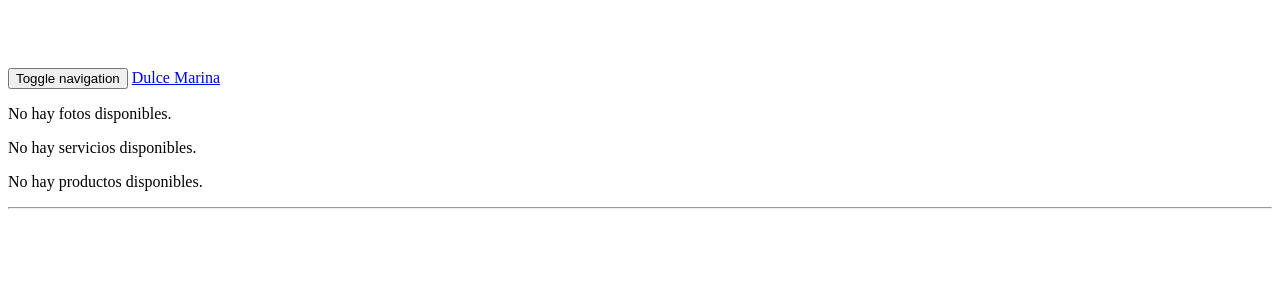
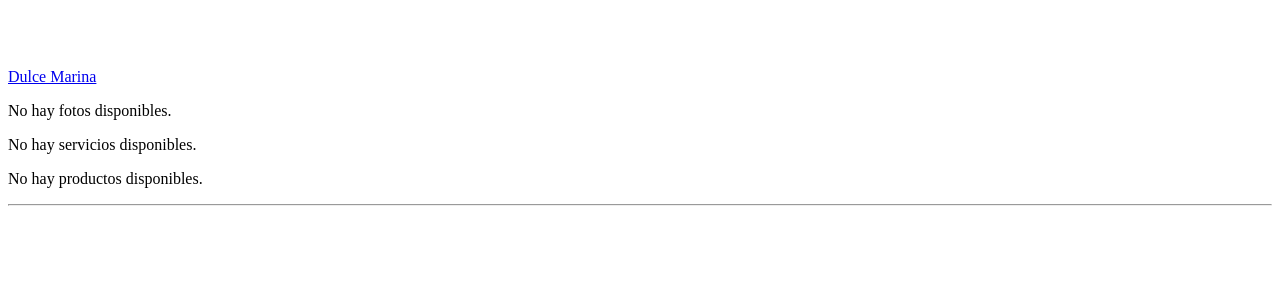
Before and after one commit to jsuarez/dulcemarina, a Django app: page / in a window 1280 px wide. Shown: the top 300 px of the page. Run offline with Django 3.2, Linux system fonts and the light colour scheme; data that the repository does not hold is empty; some libraries are stand-ins or nearby versions.

Commit message:
quitar bootstrap

```diff
--- a/templates/dulcemarina/index.html
+++ b/templates/dulcemarina/index.html
@@ -6,26 +6,12 @@
     <title>{{ lista_ajustes.0.titulo_sitio }}</title>
 
     <meta name="viewport" content="width=device-width, initial-scale=1.0">
-    <!--link rel="stylesheet" href="//netdna.bootstrapcdn.com/bootstrap/3.0.3/css/bootstrap.min.css">
-    <link rel="stylesheet" href="//netdna.bootstrapcdn.com/bootstrap/3.0.3/css/bootstrap-theme.min.css"-->
   </head>
   <body style="padding-top:60px">
         <div class="container">
-          <div class="navbar navbar-default" role="navigation">
-            <div class="navbar-header">
-              <button type="button" class="navbar-toggle" data-toggle="collapse" data-target=".navbar-collapse">
-                <span class="sr-only">Toggle navigation</span>
-                <span class="icon-bar"></span>
-                <span class="icon-bar"></span>
-                <span class="icon-bar"></span>
-              </button>
+
               <a class="navbar-brand" href="#">Dulce Marina</a>
-            </div>
-            <div class="navbar-collapse collapse">
-              <ul class="nav navbar-nav">
-              </ul>
-            </div>
-          </div>
+
 
 		<!--SLIDER FOTOS-->
 {% if lista_sliderfotos %}
```
Also changed, not shown: other parts of templates/dulcemarina/index.html (+0 -1 lines).
